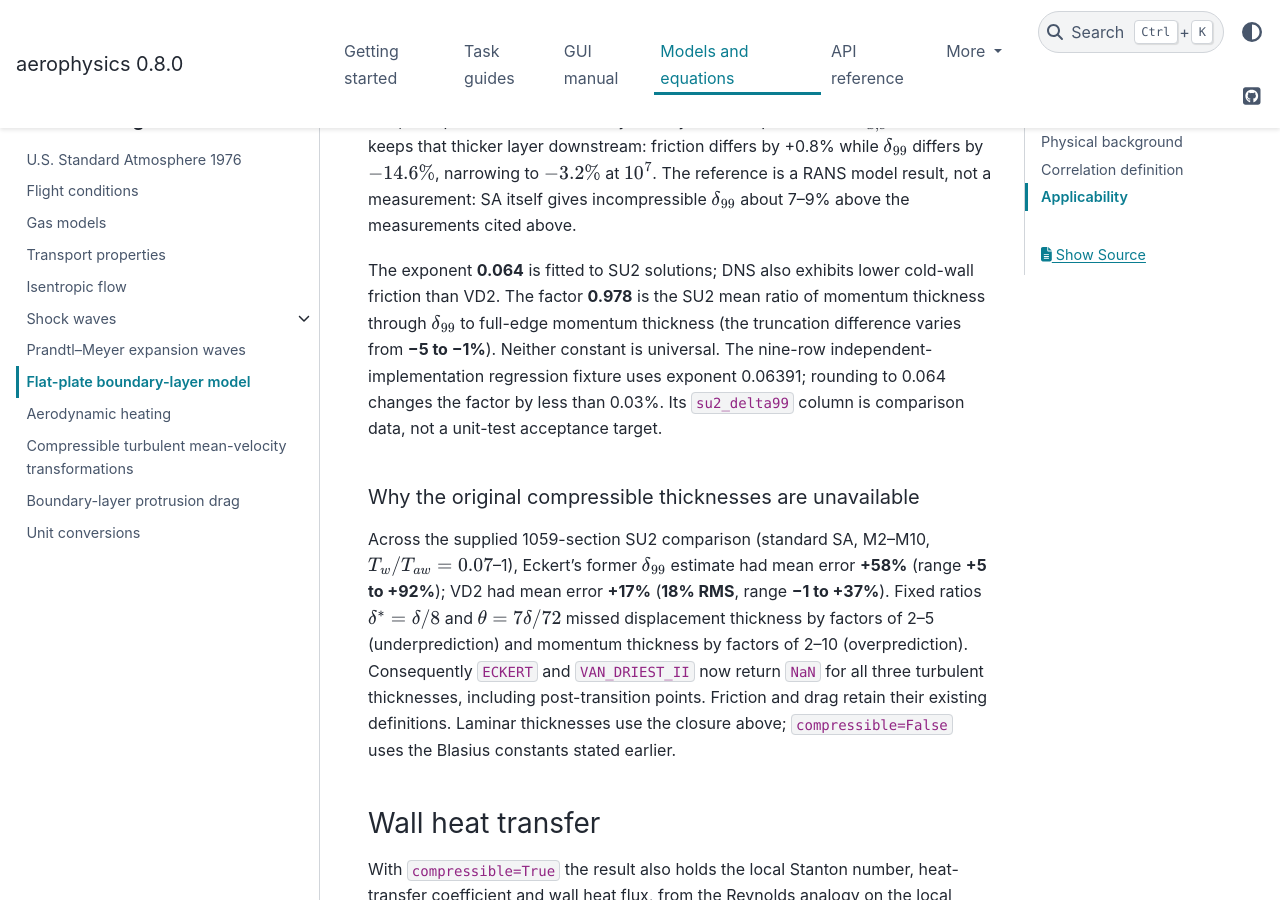
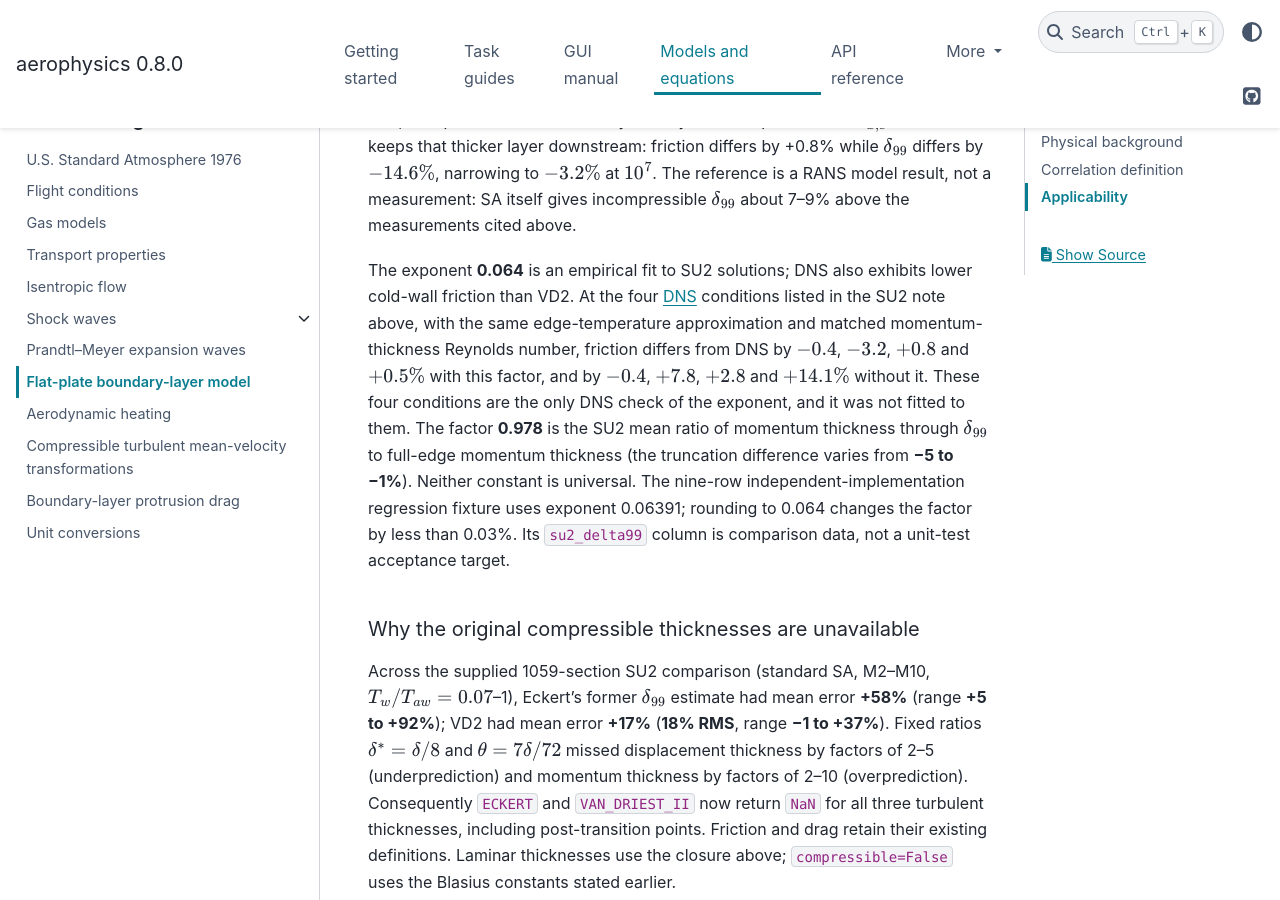
Before and after one commit to pandorobo11/aerophysics, a Sphinx documentation site: the page built from docs/models/flat_plate_boundary_layer.rst, in a window 1280 px wide and 900 px high, scrolled down 22784 px. Built offline with Sphinx 7.4.7 and the PyData theme 0.15.4, drawn with Linux system fonts in a browser that asks for light colours.

Commit message:
docs: state the DNS check of the wall-temperature exponent
Co-Authored-By: Claude Opus 5.5 <noreply@anthropic.com>

```diff
--- a/docs/models/flat_plate_boundary_layer.rst
+++ b/docs/models/flat_plate_boundary_layer.rst
@@ -1095,8 +1095,15 @@ downstream: friction differs by +0.8% while :math:`\delta_{99}` differs by
 measurement: SA itself gives incompressible :math:`\delta_{99}` about 7--9%
 above the measurements cited above.
 
-The exponent **0.064** is fitted to SU2 solutions; DNS also exhibits lower
-cold-wall friction than VD2. The factor **0.978** is the SU2 mean ratio of
+The exponent **0.064** is an empirical fit to SU2 solutions; DNS also exhibits
+lower cold-wall friction than VD2. At the four
+:ref:`DNS <ref-zhang-duan-choudhari-2018>` conditions listed in the SU2 note above,
+with the same edge-temperature approximation and matched momentum-thickness
+Reynolds number, friction differs from DNS by :math:`-0.4`, :math:`-3.2`,
+:math:`+0.8` and :math:`+0.5\%` with this factor, and by :math:`-0.4`,
+:math:`+7.8`, :math:`+2.8` and :math:`+14.1\%` without it. These four conditions
+are the only DNS check of the exponent, and it was not fitted to them. The factor
+**0.978** is the SU2 mean ratio of
 momentum thickness through :math:`\delta_{99}` to full-edge momentum thickness
 (the truncation difference varies from **−5 to −1%**). Neither constant is
 universal. The nine-row independent-implementation regression fixture uses
```
